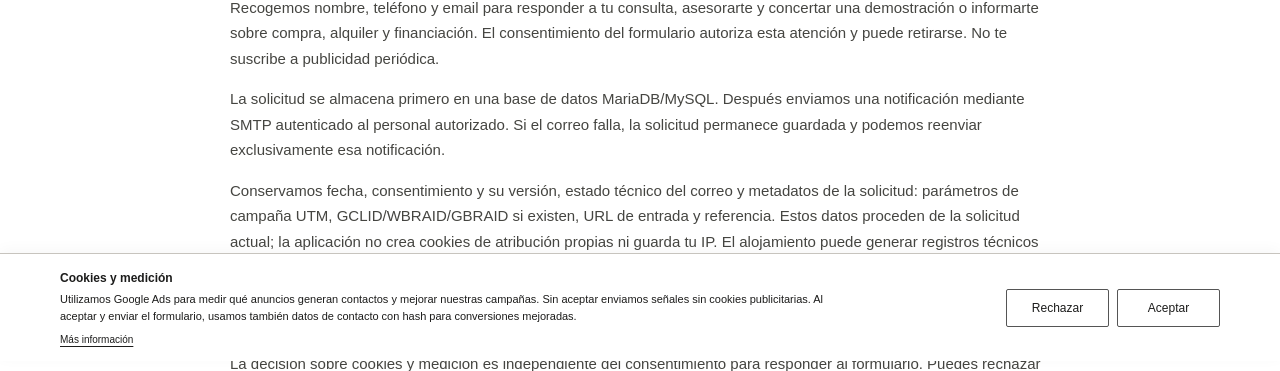
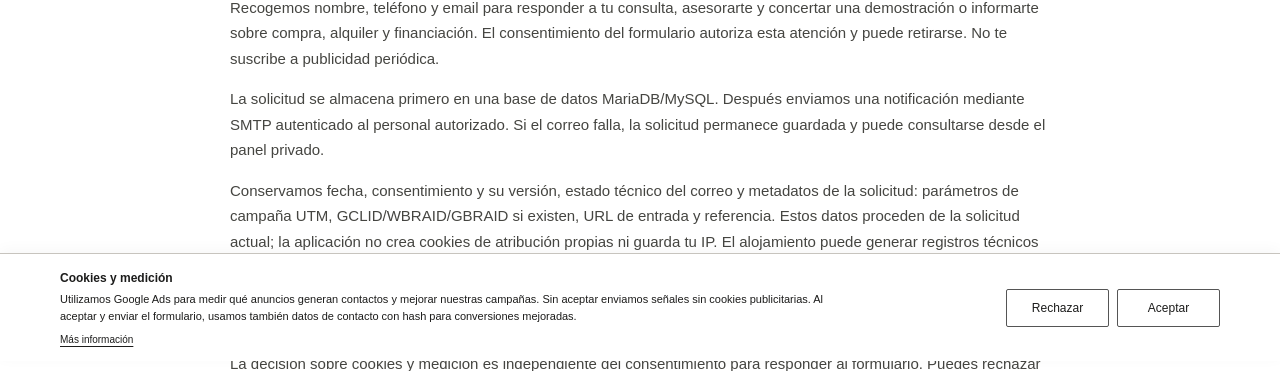
Before and after one commit to grockord69/Sem-Landings, a PHP site: page /privacidad.php in a window 1280 px wide. Shown: the part 439-810 px from the top of the page. Run offline with PHP 8.4, Linux system fonts and the light colour scheme.

Commit message:
docs(innovapro): align privacy text with read-only admin

```diff
--- a/clients/innovapro/privacidad.php
+++ b/clients/innovapro/privacidad.php
@@ -6,7 +6,7 @@ page_head('Política de privacidad | InnovaPro'); site_header(false);
 ?>
 <main id="contenido" class="wrap legal-page"><a href="/">← Volver a la landing</a><h1>Política de privacidad</h1><p>Información de demo.innovapro.es. Versión <?=esc(cfg('app.privacy_version'))?>.</p>
 <h2>Responsable</h2><p><?=esc(cfg('legal.company'))?>, nombre comercial InnovaPro, NIF <?=esc(cfg('legal.tax_id'))?>. Domicilio: <?=esc(cfg('legal.address'))?>. Contacto para privacidad: <a href="mailto:<?=esc(cfg('legal.privacy_email'))?>"><?=esc(cfg('legal.privacy_email'))?></a>.</p>
-<h2>Formulario y atención de solicitudes</h2><p>Recogemos nombre, teléfono y email para responder a tu consulta, asesorarte y concertar una demostración o informarte sobre compra, alquiler y financiación. El consentimiento del formulario autoriza esta atención y puede retirarse. No te suscribe a publicidad periódica.</p><p>La solicitud se almacena primero en una base de datos MariaDB/MySQL. Después enviamos una notificación mediante SMTP autenticado al personal autorizado. Si el correo falla, la solicitud permanece guardada y podemos reenviar exclusivamente esa notificación.</p><p>Conservamos fecha, consentimiento y su versión, estado técnico del correo y metadatos de la solicitud: parámetros de campaña UTM, GCLID/WBRAID/GBRAID si existen, URL de entrada y referencia. Estos datos proceden de la solicitud actual; la aplicación no crea cookies de atribución propias ni guarda tu IP. El alojamiento puede generar registros técnicos que el responsable debe configurar con acceso y conservación limitados.</p>
+<h2>Formulario y atención de solicitudes</h2><p>Recogemos nombre, teléfono y email para responder a tu consulta, asesorarte y concertar una demostración o informarte sobre compra, alquiler y financiación. El consentimiento del formulario autoriza esta atención y puede retirarse. No te suscribe a publicidad periódica.</p><p>La solicitud se almacena primero en una base de datos MariaDB/MySQL. Después enviamos una notificación mediante SMTP autenticado al personal autorizado. Si el correo falla, la solicitud permanece guardada y puede consultarse desde el panel privado.</p><p>Conservamos fecha, consentimiento y su versión, estado técnico del correo y metadatos de la solicitud: parámetros de campaña UTM, GCLID/WBRAID/GBRAID si existen, URL de entrada y referencia. Estos datos proceden de la solicitud actual; la aplicación no crea cookies de atribución propias ni guarda tu IP. El alojamiento puede generar registros técnicos que el responsable debe configurar con acceso y conservación limitados.</p>
 <h2>Google Ads y Consent Mode</h2><p>La decisión sobre cookies y medición es independiente del consentimiento para responder al formulario. Puedes rechazar la medición y utilizar las tres vías de contacto.</p><p>Utilizamos Google Ads directamente con Consent Mode v2 avanzado. Sin interacción y al rechazar, ad_storage, ad_user_data, ad_personalization y analytics_storage permanecen denegados. La etiqueta puede enviar señales de conversión sin cookies publicitarias, con información técnica y de la página, conforme al comportamiento de Google.</p><p>Al aceptar, permitimos almacenamiento publicitario y datos de usuario para medición. La personalización publicitaria y el almacenamiento de Analytics siguen denegados. No usamos GA4, Google Tag Manager, Meta Pixel ni grabación de sesiones.</p>
 <h2>Conversiones mejoradas del formulario</h2><p>Solo tras guardar el formulario y cuando ad_user_data está concedido, normalizamos el email y el teléfono y enviamos a Google sus valores transformados mediante SHA-256 para mejorar la medición de conversiones. No enviamos nombre ni dirección. El hash no convierte los datos personales en anónimos. Sin aceptación o tras rechazo no enviamos estos datos a Google; la conversión estándar puede seguir enviando una señal sin cookies.</p><p>Los clics en teléfono y WhatsApp se miden por separado, sin datos de conversiones mejoradas. Un clic no acredita una llamada realizada ni un mensaje enviado. WhatsApp solo se abre al pulsar su enlace y aplica sus propias condiciones.</p>
 <h2>Destinatarios y proveedores</h2><p>Acceden a las solicitudes el personal autorizado de InnovaPro y los proveedores necesarios de alojamiento y correo bajo los acuerdos correspondientes. Google Ireland Limited y otras entidades de Google pueden tratar la medición, incluidas transferencias internacionales conforme a las condiciones y mecanismos del servicio contratado. Consulta <a href="https://policies.google.com/privacy" target="_blank" rel="noopener noreferrer">la privacidad de Google</a>. No vendemos los datos.</p>
```
